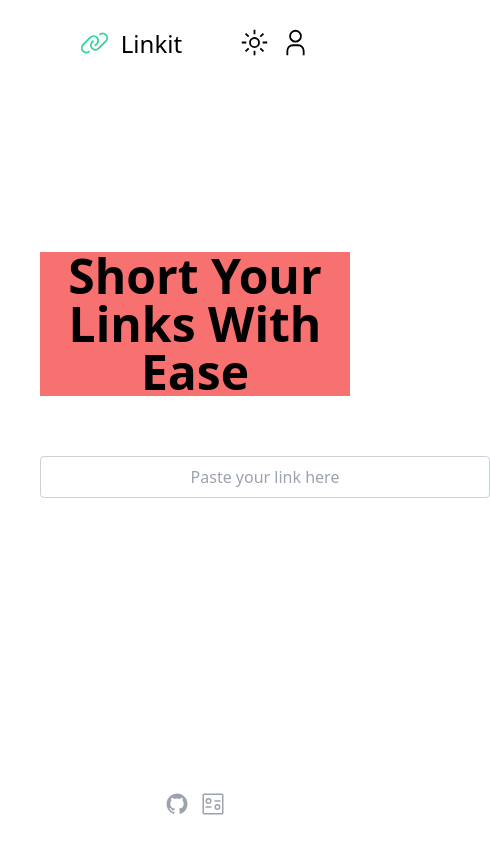
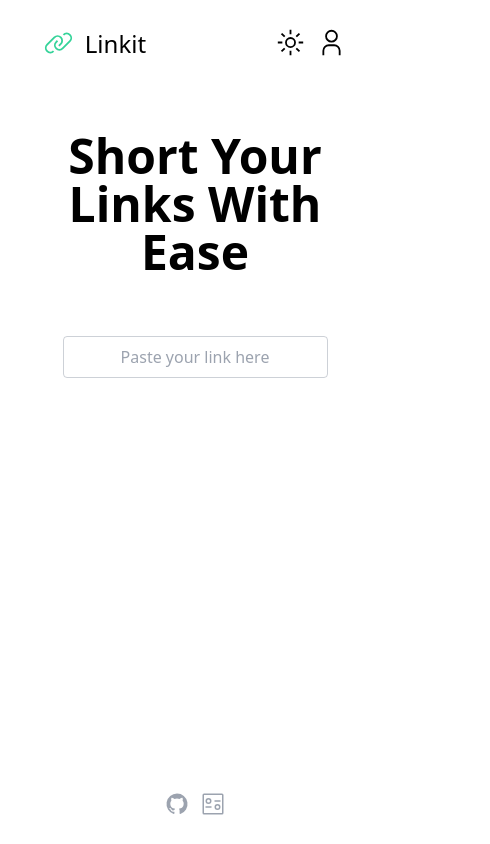
Before and after one commit to 401U/linkit, a Nuxt app: page / in a window 390 px wide. Shown: the whole page, 490 px wide, since content can reach past the window. Built offline with nearby package versions, Linux system fonts and the light colour scheme; a web font is replaced by a local one.

Commit message:
chore: basic mobile support

```diff
--- a/components/TopNav.vue
+++ b/components/TopNav.vue
@@ -1,7 +1,7 @@
 import { NuxtLink } from '~~/.nuxt/components';
 
 <template>
-  <div inline-flex py-5 p-10 text-2xl h-10 gap-3 w-full>
+  <div inline-flex py-5 px-1 text-2xl h-10 gap-3 w-full>
     <NuxtLink class="i-carbon-link text-#34d399" to="/" />
     <span>Linkit</span>
     <div flex-grow-1 />
--- a/pages/index.vue
+++ b/pages/index.vue
@@ -12,8 +12,8 @@ async function go() {
 </script>
 
 <template>
-  <div mt-50>
-    <div text-5xl font-bold break-words bg-red sm:bg-green>
+  <div class="sm:mt-50 mt-20">
+    <div text-5xl font-bold break-wordsn>
       Short Your Links
       With Ease
     </div>
@@ -23,7 +23,7 @@ async function go() {
         v-model="link"
         placeholder="Paste your link here"
         type="text" autocomplete="off"
-        px-4 py-2 w-450px
+        px-4 py-2 sm:w-450px w-full
         text-center bg-transparent
         border="~ rounded coolgray/50"
         outline-green
```
